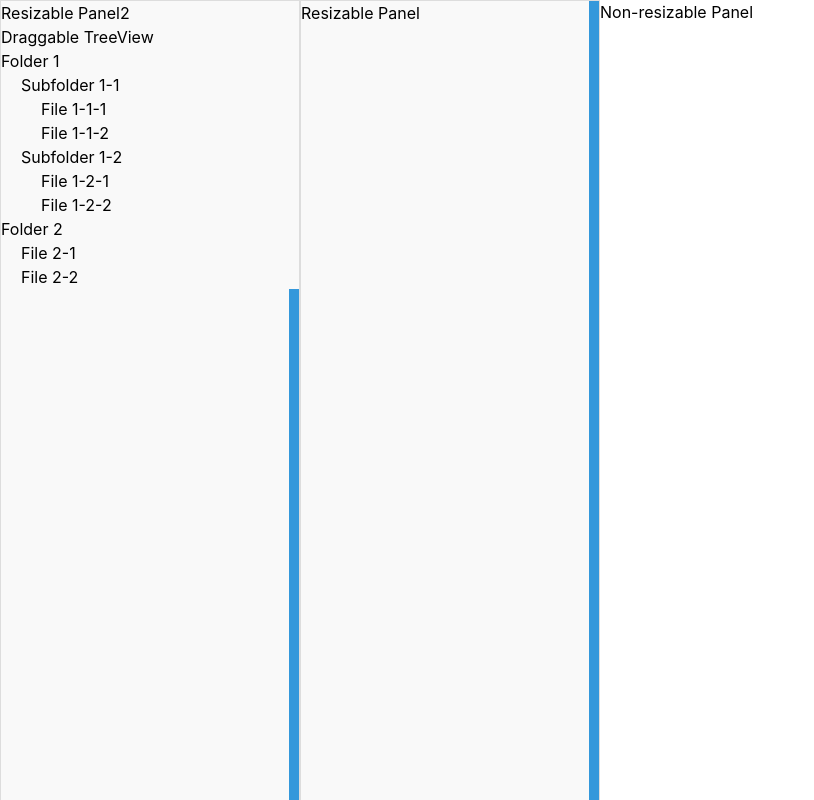
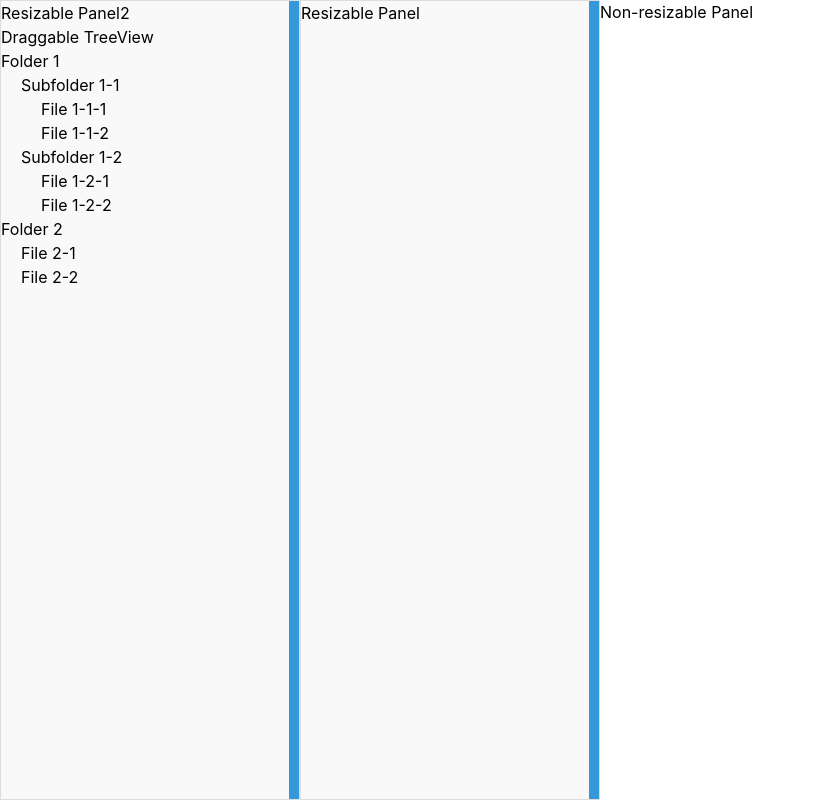
Before and after one commit to dreamdev2427/deskvantage_filemanager_frontend, a React (Create React App) app: page / in a window 1280 px wide. Shown: the top 800 px of the page, without its empty margins (0-814 px from the left). Built offline with nearby package versions, Linux system fonts and the light colour scheme.

Commit message:
update divider style

```diff
--- a/src/App.js
+++ b/src/App.js
@@ -82,7 +82,6 @@ const App = () => {
 
       <ResizablePanel
         width={panelWidth2}
-        height={panelHeight}
         onResize={handleResize2}
       >
         Resizable Panel2
@@ -92,7 +91,6 @@ const App = () => {
       {/* Center panel */}
       <ResizablePanel
         width={panelWidth}
-        height={panelHeight}
         onResize={handleResize}
       >
         Resizable Panel
--- a/src/components/ResizablePanel/ResizablePanel.css
+++ b/src/components/ResizablePanel/ResizablePanel.css
@@ -11,6 +11,7 @@
 
   .resizable-panel .react-resizable-handle {
     position: absolute;
+    top: 0;
     width: 10px;
     height: 100%;
     background-color: #3498db;
--- a/src/components/ResizablePanel/index.jsx
+++ b/src/components/ResizablePanel/index.jsx
@@ -12,7 +12,7 @@ const ResizablePanel = ({ onResize, width, height, children }) => {
       draggableOpts={{ grid: [25, 25] }}
       className="resizable-panel"
     >
-      <div className="content" style={{width: width + 'px', height: height + 'px'}}>
+      <div className="content" style={{width: width + 'px', minHeight:"100vh" }}>
               { children}
         </div>
     </Resizable>
--- a/src/components/TreeView/index.jsx
+++ b/src/components/TreeView/index.jsx
@@ -23,17 +23,15 @@ const TreeNode = ({ node, index, moveNode }) => {
     },
   });
 
-
-
   return (
-    <div ref={(node) => drag(drop(node))} style={{ opacity: isDragging ? 0.5 : 1 }}>
+      <div ref={(node) => {  drag(drop(node)) }} style={{ opacity: isDragging ? 0.5 : 1 }}>
       {/* Render your tree node content here */}
       {node.name}
       {node.children && (
         <div style={{ marginLeft: '20px' }}>
           {node.children.map((childNode, childIndex) => (
             <TreeNode
-              key={childNode.id}
+              key={childIndex}
               node={childNode}
               index={childIndex}
               moveNode={moveNode}
@@ -47,13 +45,11 @@ const TreeNode = ({ node, index, moveNode }) => {
 
 const Treeview = ({ treeData, moveNode, setTreeData }) => {
 
-
     const updateTreeData = (newTreeData) => {
         // Update the state or perform any necessary action with the new tree data
         // For example, if you're using state, you might do something like:
         setTreeData(newTreeData);
       };
-
 
   const handleMoveNode = (draggedId, targetId, targetIndex) => {
     const newTreeData = [...treeData];
@@ -115,7 +111,7 @@ const Treeview = ({ treeData, moveNode, setTreeData }) => {
   return (
     <div>
            {treeData.map((node, index) => (
-        <TreeNode key={node.id} node={node} index={index} moveNode={handleMoveNode} />
+        <TreeNode key={index} node={node} index={index} moveNode={handleMoveNode} />
       ))}
     </div>
   );
```
